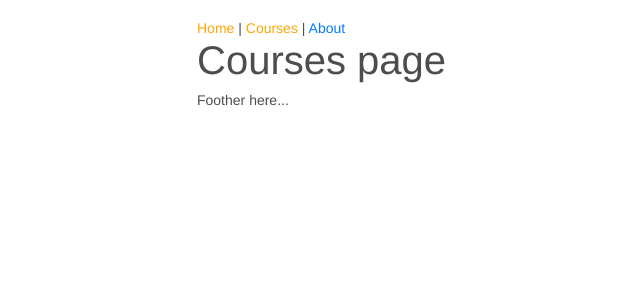
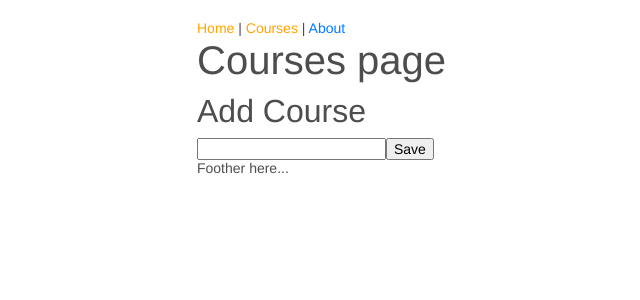
Before and after one commit to code2design/react-redux-tutorial, a React app: page /courses in a window 1280 px wide. Shown: the top 300 px of the page, without its empty margins (33-673 px from the left). Built offline with nearby package versions, Linux system fonts and the light colour scheme.

Commit message:
redux flow completed

```diff
--- /dev/null
+++ b/src/actions/actionTypes.js
@@ -0,0 +1 @@
+export const CREATE_COURSE = 'CREATE_COURSE';
--- /dev/null
+++ b/src/actions/courseActions.js
@@ -0,0 +1,7 @@
+import * as types           from './actionTypes';
+
+
+export function createCourse(course){
+    // debugger;
+    return { type: types.CREATE_COURSE, course};
+}
--- a/src/components/course/CoursesPage.js
+++ b/src/components/course/CoursesPage.js
@@ -1,15 +1,78 @@
 import React                from 'react';
 import {PropTypes}          from 'prop-types';
+import {connect}            from 'react-redux';
+import {bindActionCreators} from 'redux';
+import * as courseActions   from '../../actions/courseActions';
 
 
 class CoursesPage extends React.Component {
+    constructor(props, context){
+        super(props, context);
+
+        this.state = {
+            course: { title: " " }
+        };
+        this.onTitleChange = this.onTitleChange.bind(this);
+        this.onClickSave = this.onClickSave.bind(this);
+    }
+
+    onTitleChange(event) {
+        const course = this.state.course;
+        course.title = event.target.value;
+        this.setState({course: course });
+    }
+
+    onClickSave() {
+        //calling reducer function with state as it's parameter
+        this.props.actions.createCourse(this.state.course);
+    }
+
+    courseRow(course, index) {
+        return <div key={index}>{course.title}</div>;
+    }
+
     render(){
+        // debugger;
         return(
             <div>
                 <h1> Courses page</h1>
+                {this.props.courses.map(this.courseRow)}
+                <h2> Add Course </h2>
+                <input
+                    type="text"
+                    onChange={this.onTitleChange}
+                    value={this.state.course.title} />
+                <input
+                    type="submit"
+                    value="Save"
+                    onClick={this.onClickSave} />
             </div>
         );
     }
 }
 
-export default CoursesPage;
+CoursesPage.propTypes = {
+    actions: PropTypes.object.isRequired,
+    courses: PropTypes.array.isRequired
+
+};
+
+function mapDispatchToProps(dispatch) {
+    return {
+        actions: bindActionCreators(courseActions, dispatch)
+    };
+}
+
+function mapStateToProps(state, ownProps) {
+        // debugger;
+      return {
+          courses: state.courses
+      };
+}
+
+
+// const connectedStateAndProps = connect(mapStateToProps,mapDispatchToProps);
+// export default connectedStateAndProps(CoursesPage);
+
+
+export default connect(mapStateToProps, mapDispatchToProps)(CoursesPage);
--- a/src/index.js
+++ b/src/index.js
@@ -1,16 +1,20 @@
 import 'babel-polyfill';
 import React                            from 'react';
 import {render}                         from 'react-dom';
+import {Provider}                       from 'react-redux';
+import configureStore                   from './store/configureStore';
 import {BrowserRouter}                  from 'react-router-dom';
 import App                              from './components/App';
 import './styles/styles.css';
 import '../node_modules/bootstrap/dist/css/bootstrap.min.css';
 
-
+const store = configureStore();
 
 render(
-    <BrowserRouter>
-        <App />
-    </BrowserRouter>,
+    <Provider store={store}>
+        <BrowserRouter>
+            <App />
+        </BrowserRouter>
+    </Provider>,
     document.getElementById('app')
 );
--- /dev/null
+++ b/src/reducers/courseReducer.js
@@ -0,0 +1,15 @@
+import * as types           from '../actions/actionTypes';
+
+export default function courseReducer(state = [], action){
+    switch(action.type){
+        case types.CREATE_COURSE:
+
+            // debugger;
+            return [...state,
+                Object.assign({}, action.course)
+            ];
+        default:
+            return state;
+
+    }
+}
--- /dev/null
+++ b/src/reducers/index.js
@@ -0,0 +1,9 @@
+import {combineReducers}        from 'redux';
+import courses                  from './courseReducer';
+
+
+const rootReducer = combineReducers({
+    courses
+});
+
+export default rootReducer;
--- /dev/null
+++ b/src/store/configureStore.js
@@ -0,0 +1,10 @@
+import {createStore, applyMiddleware}        from 'redux';
+import rootReducer                           from '../reducers';
+import reduxImmutableStateInvariant          from 'redux-immutable-state-invariant';
+
+export default function configureStore(initialState) {
+    return createStore(
+        rootReducer,
+        initialState
+    );
+}
```
Also changed, not shown: src/Routes.js (+4 -4 lines).
